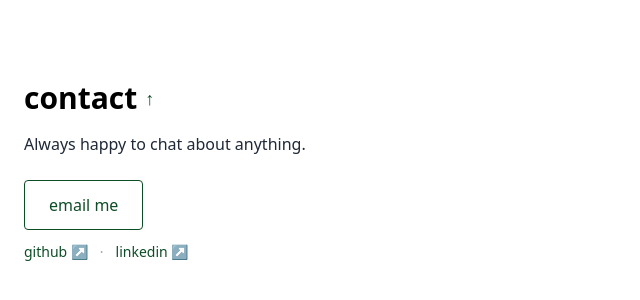
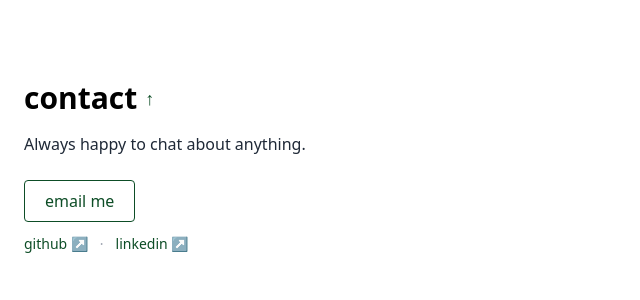
Before and after one commit to eyt44/emily-portfolio, a React (Vite) app: page / in a window 1280 px wide. Shown: the part 2416-2716 px from the top of the page, without its empty margins (0-640 px from the left). Built offline with nearby package versions, Linux system fonts and the light colour scheme.

Commit message:
Match email button styling to hero

```diff
--- a/src/components/Contact.jsx
+++ b/src/components/Contact.jsx
@@ -30,9 +30,12 @@ export default function Contact() {
         Always happy to chat about anything.
       </p>
 
+      {/* Email Button */}
       <a
         href={emailLink}
-        className="border border-forest text-forest px-6 py-3 rounded hover:bg-forest hover:text-white transition inline-block"
+        target="_blank"
+        rel="noopener noreferrer"
+        className="border border-forest text-forest px-5 py-2 rounded hover:bg-forest hover:text-white transition inline-block"
       >
         email me
       </a>
```
